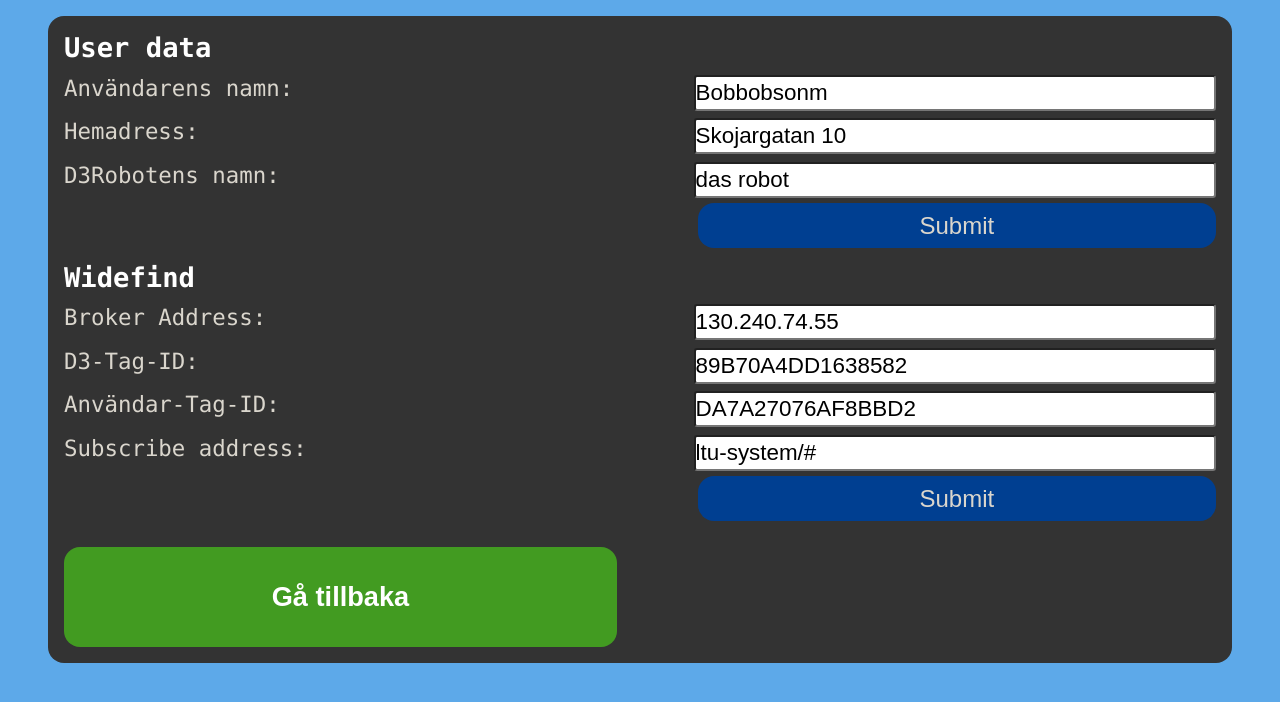
After one commit to IsakLundstrom/D0020E_UWB_Nav_DR3, a Flask app: page /keyBoardInput in a window 1280 px wide. The commit adds this page. Shown: the top 702 px of the page. Run offline with Flask 2, Linux system fonts and the light colour scheme; parts of the project's set-up code (start-up, migrations or seed data) failed here and were passed over.

Commit message:
Styling and settings input page started

```diff
--- a/config.json
+++ b/config.json
@@ -1 +1 @@
-{"widefind": {"broker_address": "130.240.74.55", "spotD3": "89B70A4DD1638582", "spotUser": "DA7A27076AF8BBD2", "subscribe_address": "ltu-system/#"}, "constants": {"ALERT_HEIGT": 0.5, "ALERT_TIME_GAP": 0.25, "ALERT_TIME_GAP_START": 0.1, "ALERT_WINDOW_SIZE": 5.0, "AVERAGE_TIME_WINDOW_SIZE": 5.0}, "d3": {"startingAngle": 2.0}}
+{"widefind": {"broker_address": "130.240.74.55", "spotD3": "89B70A4DD1638582", "spotUser": "DA7A27076AF8BBD2", "subscribe_address": "ltu-system/#"}, "constants": {"ALERT_HEIGT": 0.5, "ALERT_TIME_GAP": 0.25, "ALERT_TIME_GAP_START": 0.1, "ALERT_WINDOW_SIZE": 5.0, "AVERAGE_TIME_WINDOW_SIZE": 5.0}, "d3": {"startingAngle": 2.0}, "user": {"Name": "Bobbobsonm", "Address": "Skojargatan 10", "D3Name": "das robot"}}
--- a/webpage/server.py
+++ b/webpage/server.py
@@ -71,11 +71,28 @@ def settings():
         spotD3 = data['widefind']['spotD3']
         spotUser = data['widefind']['spotUser']
         subscribe_address = data['widefind']['subscribe_address']
+        d3name = data['user']['D3Name']
+        username = data['user']['Name']
+        useraddress = data['user']['Address']
         # systemOn = int (data['system']['systemOn'])
         jsonFile.close()
 #       print(data)
 
-    return render_template('settings.html', data= json.dumps(data), angle = angle, avgTime = AVERAGE_TIME_WINDOW_SIZE, alertHeight = ALERT_HEIGT, alertWindow = ALERT_WINDOW_SIZE, alertTime = ALERT_TIME_GAP, alertStart = ALERT_TIME_GAP_START, broker = broker_address, spotU = spotUser, spotD = spotD3, subscribe = subscribe_address, systemOn = globalVariables.systemOn)
+    return render_template('settings.html', data= json.dumps(data), d3name = d3name, username = username, useraddress = useraddress, angle = angle, avgTime = AVERAGE_TIME_WINDOW_SIZE, alertHeight = ALERT_HEIGT, alertWindow = ALERT_WINDOW_SIZE, alertTime = ALERT_TIME_GAP, alertStart = ALERT_TIME_GAP_START, broker = broker_address, spotUser = spotUser, spotD3 = spotD3, subscribe = subscribe_address, systemOn = globalVariables.systemOn)
+
+@app.route('/keyBoardInput', methods=['GET'])
+def keyBoardInput():
+    with open('config.json', 'r') as jsonFile:
+        data = json.load(jsonFile)
+        broker_address = data['widefind']['broker_address']
+        spotD3 = data['widefind']['spotD3']
+        spotUser = data['widefind']['spotUser']
+        subscribe_address = data['widefind']['subscribe_address']
+        d3name = data['user']['D3Name']
+        username = data['user']['Name']
+        useraddress = data['user']['Address']
+        jsonFile.close()
+    return render_template('keyBoardInput.html', data= json.dumps(data), d3name = d3name, username = username, useraddress = useraddress, broker = broker_address, spotUser = spotUser, spotD3 = spotD3, subscribe = subscribe_address)
 
 @app.route('/notify/<msg>', methods=['GET', 'POST'])
 def notify(msg):
@@ -98,6 +115,48 @@ def changeSetting(title, variable, value):
 
     return settings()
 
+@app.route('/changeUserInfo', methods=['GET', 'POST'])
+def changeUserInfo():
+    form_data = request.form
+    print(form_data["username"])
+    with open("config.json", "r") as jsonFile:
+        data = json.load(jsonFile)
+        jsonFile.close()
+
+    data["user"]["Name"] = form_data["username"]
+    data["user"]["Address"] = form_data["address"]
+    data["user"]["D3Name"] = form_data["d3name"]
+
+    with open("config.json", "w") as jsonFile:
+        json.dump(data, jsonFile)
+        jsonFile.close()
+    # if(variable == 'systemOn' and value == 'False'):
+    #     fallSystemLock.notify()
+
+    globalVariables.changedSettings = True
+    return goFromkeyBoardPage()
+
+@app.route('/changeWidefindInfo', methods=['GET', 'POST'])
+def changeWidefindInfo():
+    form_data = request.form
+    with open("config.json", "r") as jsonFile:
+        data = json.load(jsonFile)
+        jsonFile.close()
+
+    data["widefind"]["broker_address"] = form_data["broker"]
+    data["widefind"]["spotD3"] = form_data["spotD3"]
+    data["widefind"]["spotUser"] = form_data["spotUser"]
+    data["widefind"]["subscribe_address"] = form_data["subscribe"]
+
+    with open("config.json", "w") as jsonFile:
+        json.dump(data, jsonFile)
+        jsonFile.close()
+    # if(variable == 'systemOn' and value == 'False'):
+    #     fallSystemLock.notify()
+
+    globalVariables.changedSettings = True
+    return goFromkeyBoardPage()
+
 @app.route('/sendCommandToD3/<command>', methods=['GET', 'POST'])
 def sendCommandToD3(command):
     d3 = double.DRDoubleSDK()
@@ -118,27 +177,42 @@ def toggleSystemOnOff():
 
     return settings()
 
+@app.route('/gotokeyBoardPage', methods=['GET', 'POST'])
+def gotokeyBoardPage():
+    d3 = double.DRDoubleSDK()
+    link = "http://130.240.114.43:5000/keyBoardInput"
+    d3.sendCommand('gui.accessoryWebView.open',{ "url": link, "trusted": True, "transparent": False, "backgroundColor": "#FFF", "keyboard": True, "hidden": False })
+    return keyBoardInput()
+
+@app.route('/goFromkeyBoardPage', methods=['GET', 'POST'])
+def goFromkeyBoardPage():
+    d3 = double.DRDoubleSDK()
+    link = "http://130.240.114.43:5000/settings"
+    d3.sendCommand('gui.accessoryWebView.open',{ "url": link, "trusted": True, "transparent": False, "backgroundColor": "#FFF", "keyboard": False, "hidden": False })
+    return settings()
+
 @app.route('/falseAlarm')
 def falseAlarm():
-    sendMsg = 'Person meddelar att fallet var ett falskt alarm. Robot kör tillbaka.'
+    sendMsg = 'Falsk alarm. Inget fall meddelar Person'
     notify.send(sendMsg)
     nav = navigate()
     nav.cancelNavigation()
-    nav.driveHome()
+    if(not nav.checkCharge()):
+        nav.driveHome()
     return index()
 
 @app.route('/notifyOkWhenFall', methods=['GET', 'POST'])
 def notifyOkWhenFall():
     sendMsg = 'Person meddelar att den mår bra. Anslut ändå snarast för att kolla situationen.'
     notify.send(sendMsg)
-    popUpMsg = 'Vådare meddelat att du mår bra. Vådare ansluter för att kolla läget snart'
+    popUpMsg = 'Vådare meddelad att du mår bra. Vådare ansluter för att kolla läget snart'
     return render_template('fall.html', msg = popUpMsg)
 
 @app.route('/notifyNotOkWhenFall', methods=['GET', 'POST'])
 def notifyNotOkWhenFall():
     sendMsg = 'Person meddelar att den INTE mår bra och behöver hjälp. Anslut omgående.'
     notify.send(sendMsg)
-    popUpMsg = 'Vådare meddelat att du behöver hjälp. Vådare ansluter snarast'
+    popUpMsg = 'Vådare meddelad att du behöver hjälp. Vådare ansluter snarast'
     return render_template('fall.html', msg = popUpMsg)
 
 @app.route('/time')
--- a/webpage/static/css/styles.css
+++ b/webpage/static/css/styles.css
@@ -158,9 +158,14 @@ body {
   border-radius: 2rem;
 }
 
+.contactRubrik {
+  font-size: 4rem;
+  padding: 2rem 0;
+}
+
 .contactButton {
   width: 100%;
-  height: 170px;
+  height: 190px;
   background-color: var(--yellow);
   font-size: 2rem;
   border: none;
@@ -169,6 +174,10 @@ body {
 
 .contactButtonMain {
   height: 300px;
+}
+
+.contactButtonMain h2 {
+  font-size: 4rem;
 }
 
 .contactButton:active {
@@ -228,12 +237,12 @@ body {
 
 .fallRubrik {
   margin-top: 1rem;
-  font-size: 3rem;
+  font-size: 4rem;
 }
 
 .fallText {
   margin-top: 1rem;
-  font-size: 2rem;
+  font-size: 2.2rem;
 }
 
 .fallButton {
@@ -275,9 +284,14 @@ body {
   border-radius: 1rem;
   width: 100%;
 }
+.settingsContent p {
+  color: var(--bone);
+  font-size: 1.1rem;
+  margin-bottom: 0.3rem;
+}
 
 .settingsContent h2 {
-  font-size: 2rem;
+  font-size: 1.7rem;
   color: white;
   margin: 0.5rem 0;
 }
@@ -294,7 +308,7 @@ body {
   background-color: var(--dark-blue);
   color: var(--bone);
   font-size: 1.5rem;
-  height: 3rem;
+  height: 2.8rem;
   border: none;
   border-radius: 1rem;
 }
@@ -412,7 +426,7 @@ body {
   /* justify-content: center; */
 }
 
-.robotSettingsText{
+.robotSettingsText {
   color: var(--bone);
   width: 70%;
 }
@@ -474,6 +488,28 @@ body {
 
 .inputField {
   margin-top: 1%;
+  font-size: 1.4rem;
+  /* background-color: red; */
+  height: 2rem;
+}
+
+.inputField input {
+  font-size: 1.4rem;
+  height: 2rem;
+  border-radius: 0.2rem;
+}
+
+.submitField {
+  display: flex;
+  flex-direction: row;
+  align-items: center;
+  height: 3.5rem;
+  width: 100%;
+}
+
+.submitButton {
+  width: 45%;
+  margin-left: auto;
 }
 
 .infoContent {
@@ -494,24 +530,18 @@ body {
   font-size: 7rem;
 }
 
-.popupMsgContent{
+.popupMsgContent {
   width: 100%;
   height: 101.5%;
   position: absolute;
-  /* -webkit-animation: fadein 2s; */
 }
 
-@keyframes fadein {
-  from { opacity: 1; }
-  to   { opacity: 0; }
-}
-
-.popupMsgContentBackground{
+.popupMsgContentBackground {
   background-color: var(--grey);
   opacity: 0.6;
 }
 
-.popupMsgBox{
+.popupMsgBox {
   /* background-color: orange; */
   display: flex;
   flex-direction: column;
@@ -521,10 +551,10 @@ body {
   height: 100%;
 }
 
-.popupMsgBox p{
+.popupMsgBox p {
   max-width: 80%;
   color: var(--bone);
-  font-size: 2.5rem;
+  font-size: 3rem;
   padding: 2rem;
   background-color: var(--grey);
   border-radius: 1rem;
--- a/webpage/templates/fall.html
+++ b/webpage/templates/fall.html
@@ -50,6 +50,6 @@
     }
 
     window.onclick = clear;
-    setTimeout(clear, 10000);
+    setTimeout(clear, 20000);
   </script>
 </body>
--- /dev/null
+++ b/webpage/templates/keyBoardInput.html
@@ -0,0 +1,108 @@
+<!DOCTYPE html>
+
+<head>
+  <title>Title</title>
+  <meta charset="utf-8" />
+  <link
+    rel="stylesheet"
+    href="{{ url_for('static', filename='css/styles.css') }}"
+  />
+</head>
+<body>
+  <div class="main">
+    <div class="settingsContent">
+        <h2>User data</h2>
+        <div class="wfCont">
+            <form action = "/changeUserInfo" method="POST">
+              <div class="inputField">
+                <label class="inputLabel">Användarens namn:</label>
+                <input
+                  class="input"
+                  type="text"
+                  name="username"
+                  value="{{username}}"
+                /><br />
+              </div>
+              <div class="inputField">
+                <label class="inputLabel">Hemadress:</label>
+                <input
+                  class="input"
+                  type="text"
+                  name="address"
+                  value="{{useraddress}}"
+                /><br />
+              </div>
+              <div class="inputField">
+                <label class="inputLabel">D3Robotens namn:</label>
+                <input
+                  class="input"
+                  type="text"
+                  name="d3name"
+                  value="{{d3name}}"
+                /><br />
+              </div>
+              <div class = "submitField">
+                <input class="settingsButton submitButton" type="submit"></input>
+              </div>
+
+            </form>
+        </div>
+
+        <h2>Widefind</h2>
+
+        <div class="wfCont">
+          <form action="/changeWidefindInfo" method="POST">
+            <div class="inputField">
+              <label class="inputLabel">Broker Address:</label>
+              <input
+                class="input"
+                type="text"
+                name="broker"
+                value="{{broker}}"
+              /><br />
+            </div>
+            <div class="inputField">
+              <label class="inputLabel">D3-Tag-ID:</label>
+              <input
+                class="input"
+                type="text"
+                name="spotD3"
+                value="{{spotD3}}"
+              /><br />
+            </div>
+            <div class="inputField">
+              <label class="inputLabel">Användar-Tag-ID: </label>
+              <input
+                class="input"
+                type="text"
+                name="spotUser"
+                value="{{spotUser}}"
+              /><br />
+            </div>
+            <div class="inputField">
+              <label class="inputLabel">Subscribe address: </label>
+              <input
+                class="input"
+                type="text"
+                name="subscribe"
+                value="{{subscribe}}"
+              /><br />
+            </div>
+            <div class = "submitField">
+              <input class="settingsButton submitButton" type="submit"></input>
+            </div>
+          </form>
+        </div>
+        <form action="/goFromkeyBoardPage" class="formButton">
+          <button class="backButton backHalf">
+            <h2>Gå tillbaka</h2>
+          </button>
+        </form>
+    </div>
+  </div>
+
+
+
+</body>
+
+</html>
```
Also changed, not shown: example.py (+5 -2 lines), navigate.py (+7 -11 lines), webpage/templates/contact.html (+7 -7 lines), webpage/templates/index.html (+21 -3 lines), webpage/templates/settings.html (+38 -16 lines).
